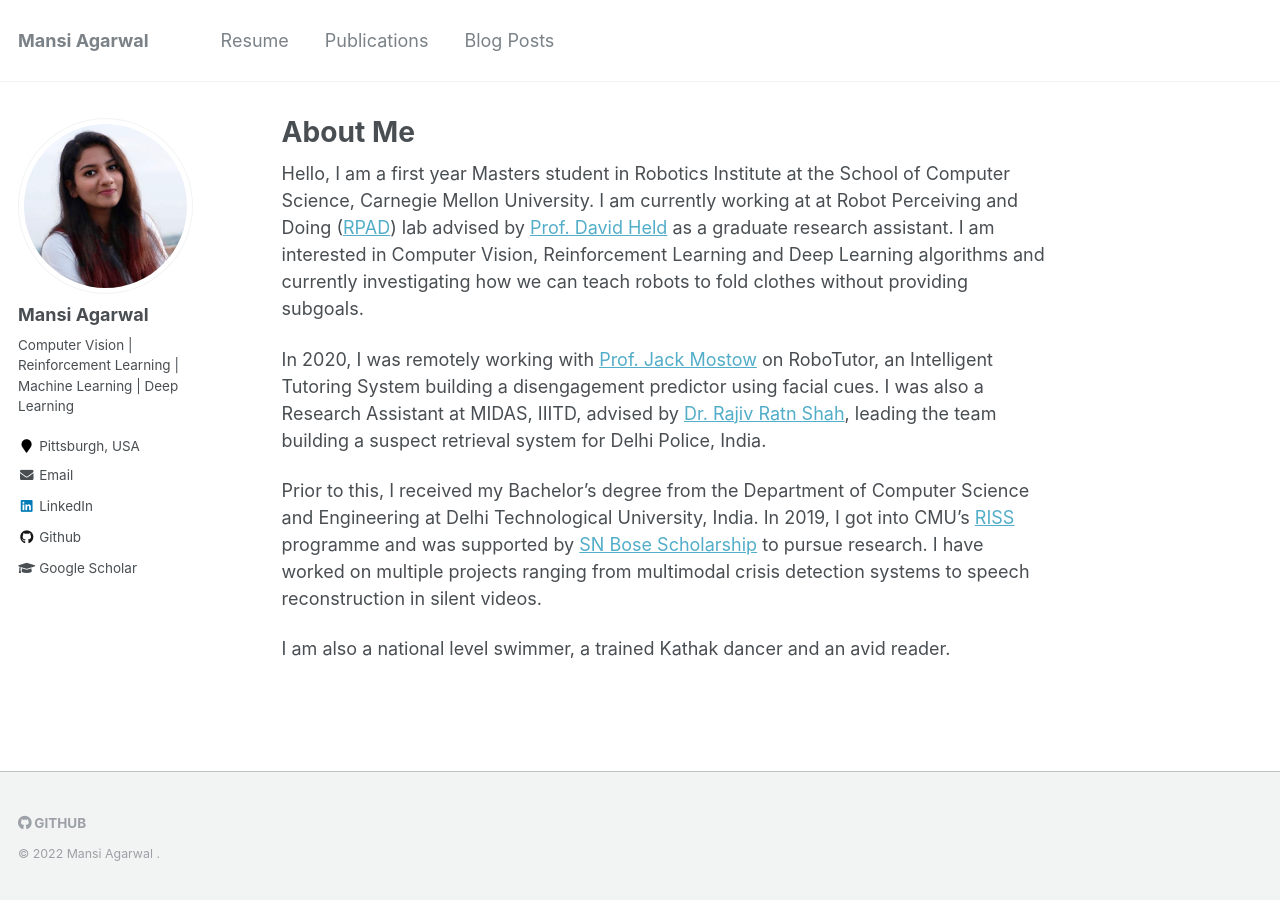
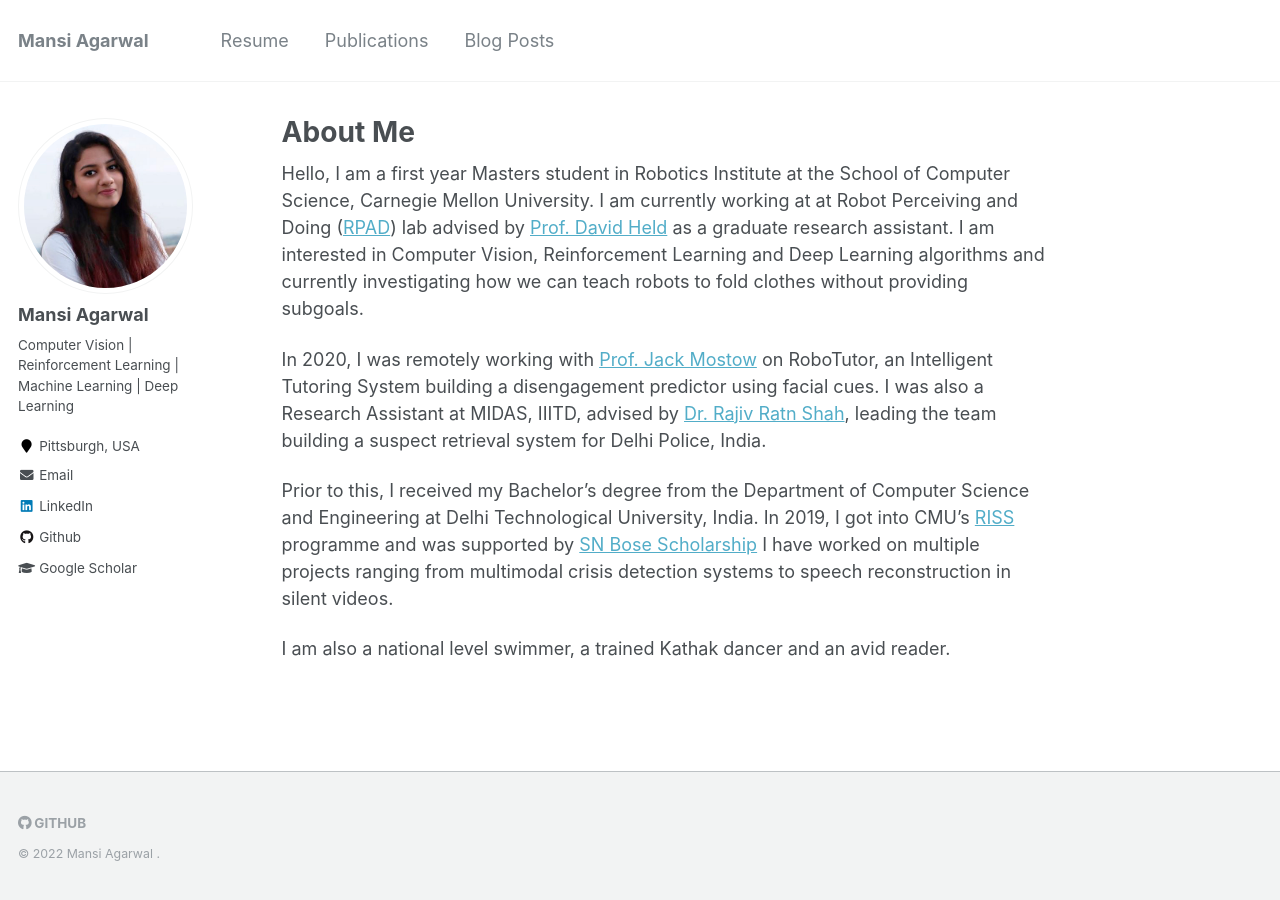
Before and after one commit to MansiAgarwal11/MansiAgarwal11.github.io, a Jekyll site: the page built from _pages/about.md, in a window 1280 px wide. Built offline with Jekyll 4.4.1, drawn with Linux system fonts in a browser that asks for light colours.

Commit message:
Update about.md

```diff
--- a/_pages/about.md
+++ b/_pages/about.md
@@ -12,6 +12,6 @@ Hello, I am a first year Masters student in Robotics Institute at the School of
 
 In 2020, I was remotely working with [Prof. Jack Mostow](https://scholar.google.ca/citations?user=P0Mv6pIAAAAJ&hl=en) on RoboTutor, an Intelligent Tutoring System building a disengagement predictor using facial cues. I was also a Research Assistant at MIDAS, IIITD, advised by [Dr. Rajiv Ratn Shah](https://scholar.google.com.sg/citations?user=WAChZv4AAAAJ&hl=en), leading the team building a suspect retrieval system for Delhi Police, India.
 
-Prior to this, I received my Bachelor’s degree from the Department of Computer Science and Engineering at Delhi Technological University, India. In 2019, I got into CMU’s [RISS](https://riss.ri.cmu.edu) programme and was supported by [SN Bose Scholarship](https://www.winstepforward.org/sn-bose-scholars/) to pursue research. I have worked on multiple projects ranging from multimodal crisis detection systems to speech reconstruction in silent videos.
+Prior to this, I received my Bachelor’s degree from the Department of Computer Science and Engineering at Delhi Technological University, India. In 2019, I got into CMU’s [RISS](https://riss.ri.cmu.edu) programme and was supported by [SN Bose Scholarship](https://www.winstepforward.org/sn-bose-scholars/) I have worked on multiple projects ranging from multimodal crisis detection systems to speech reconstruction in silent videos.
 
 I am also a national level swimmer, a trained Kathak dancer and an avid reader.
```
